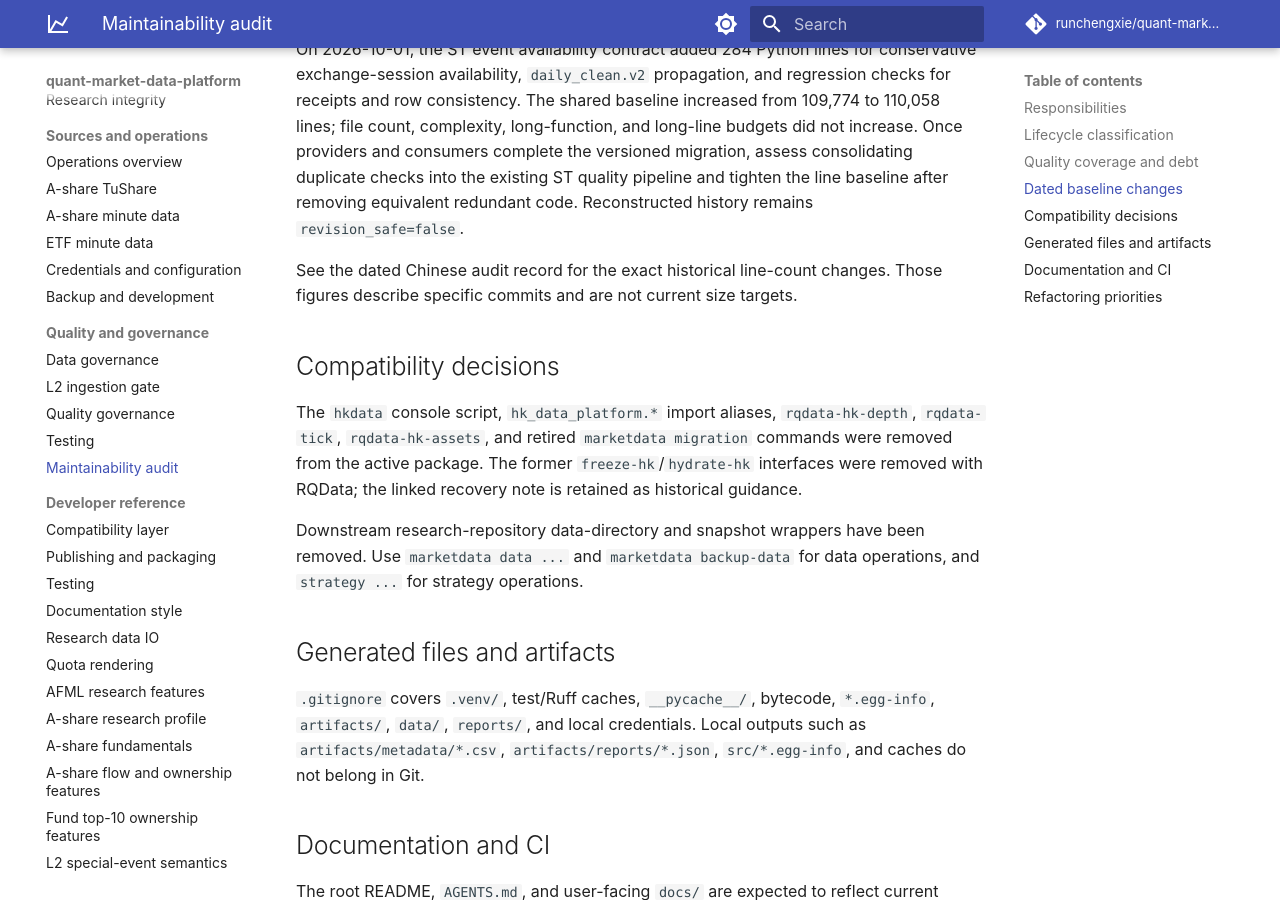
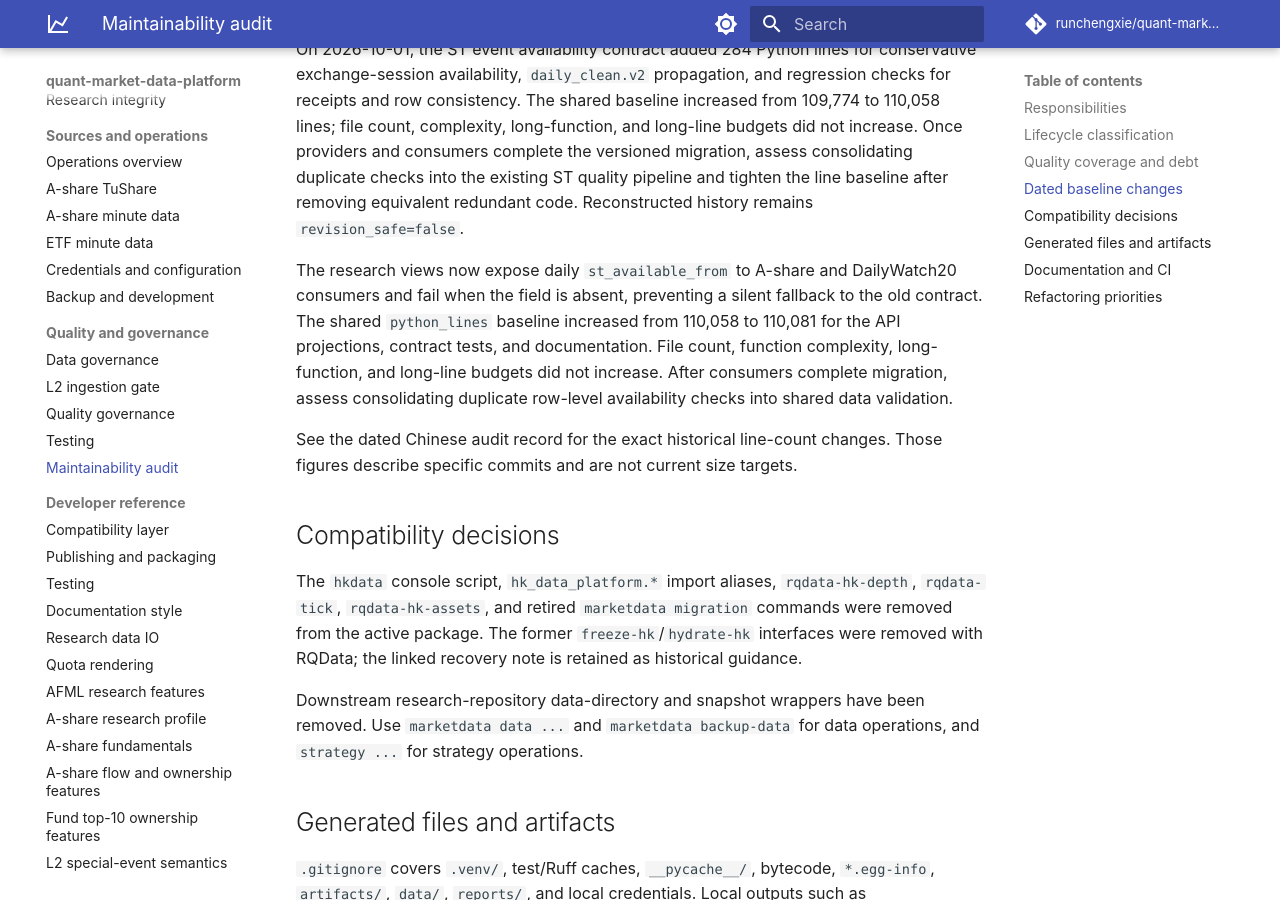
Before and after one commit to runchengxie/quant-market-data-platform, an MkDocs documentation site: the page built from docs/maintenance.en.md, in a window 1280 px wide and 900 px high, scrolled down 3143 px. Built offline with MkDocs 1.6.1 and Material for MkDocs 9.7.7, drawn with Linux system fonts in a browser that asks for light colours; comment, search, counter and statistics services are not loaded.

Commit message:
Update quality baseline for research view contract

```diff
--- a/docs/maintenance.en.md
+++ b/docs/maintenance.en.md
@@ -72,6 +72,8 @@ On 2026-09-30, bilingual documentation regression coverage added one Python file
 
 On 2026-10-01, the ST event availability contract added 284 Python lines for conservative exchange-session availability, `daily_clean.v2` propagation, and regression checks for receipts and row consistency. The shared baseline increased from 109,774 to 110,058 lines; file count, complexity, long-function, and long-line budgets did not increase. Once providers and consumers complete the versioned migration, assess consolidating duplicate checks into the existing ST quality pipeline and tighten the line baseline after removing equivalent redundant code. Reconstructed history remains `revision_safe=false`.
 
+The research views now expose daily `st_available_from` to A-share and DailyWatch20 consumers and fail when the field is absent, preventing a silent fallback to the old contract. The shared `python_lines` baseline increased from 110,058 to 110,081 for the API projections, contract tests, and documentation. File count, function complexity, long-function, and long-line budgets did not increase. After consumers complete migration, assess consolidating duplicate row-level availability checks into shared data validation.
+
 See the dated Chinese audit record for the exact historical line-count changes. Those figures describe specific commits and are not current size targets.
 
 ## Compatibility decisions
```
Also changed, not shown: docs/maintenance-audit.md (+2 -0 lines), 1 other file.
